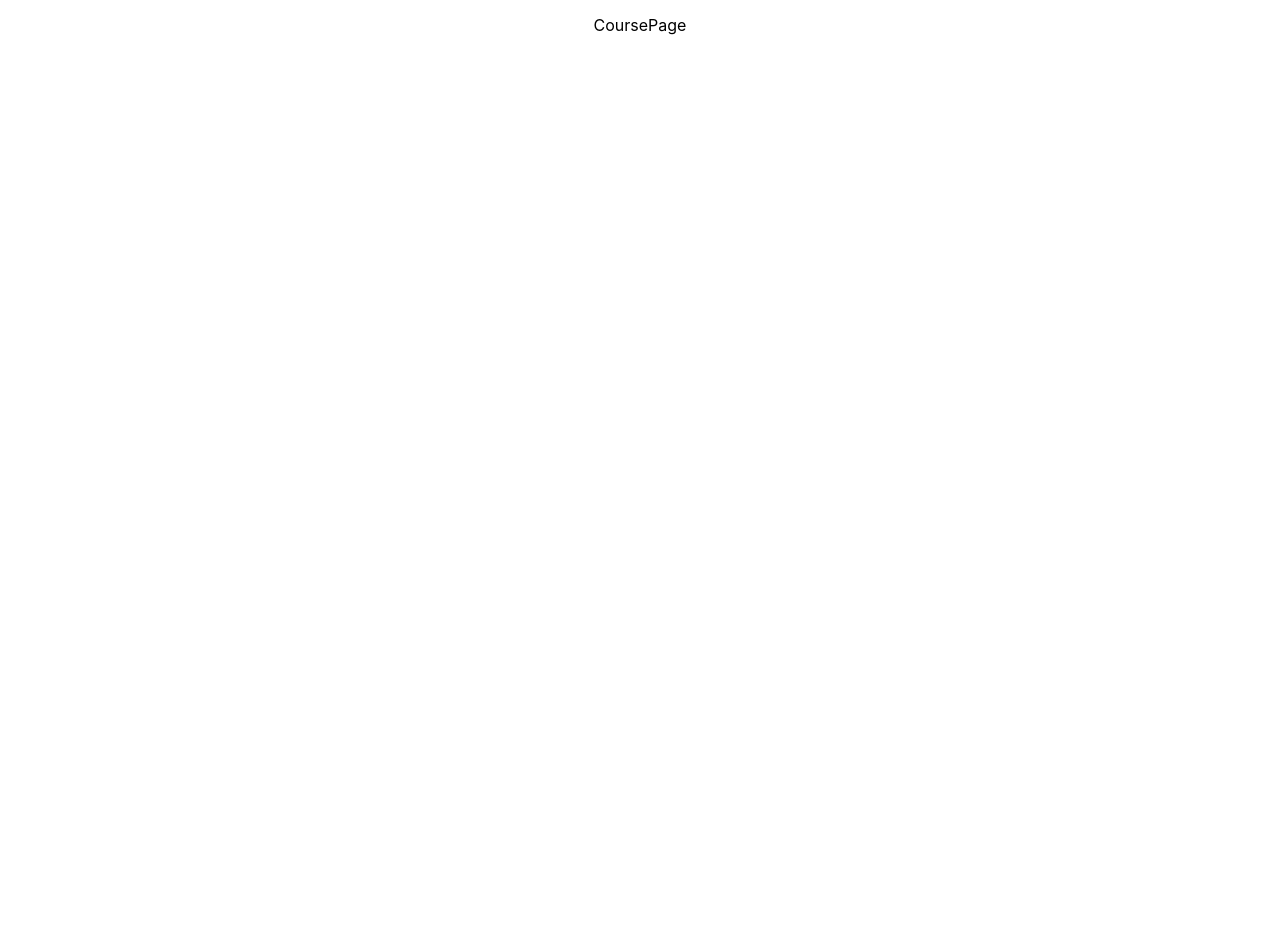
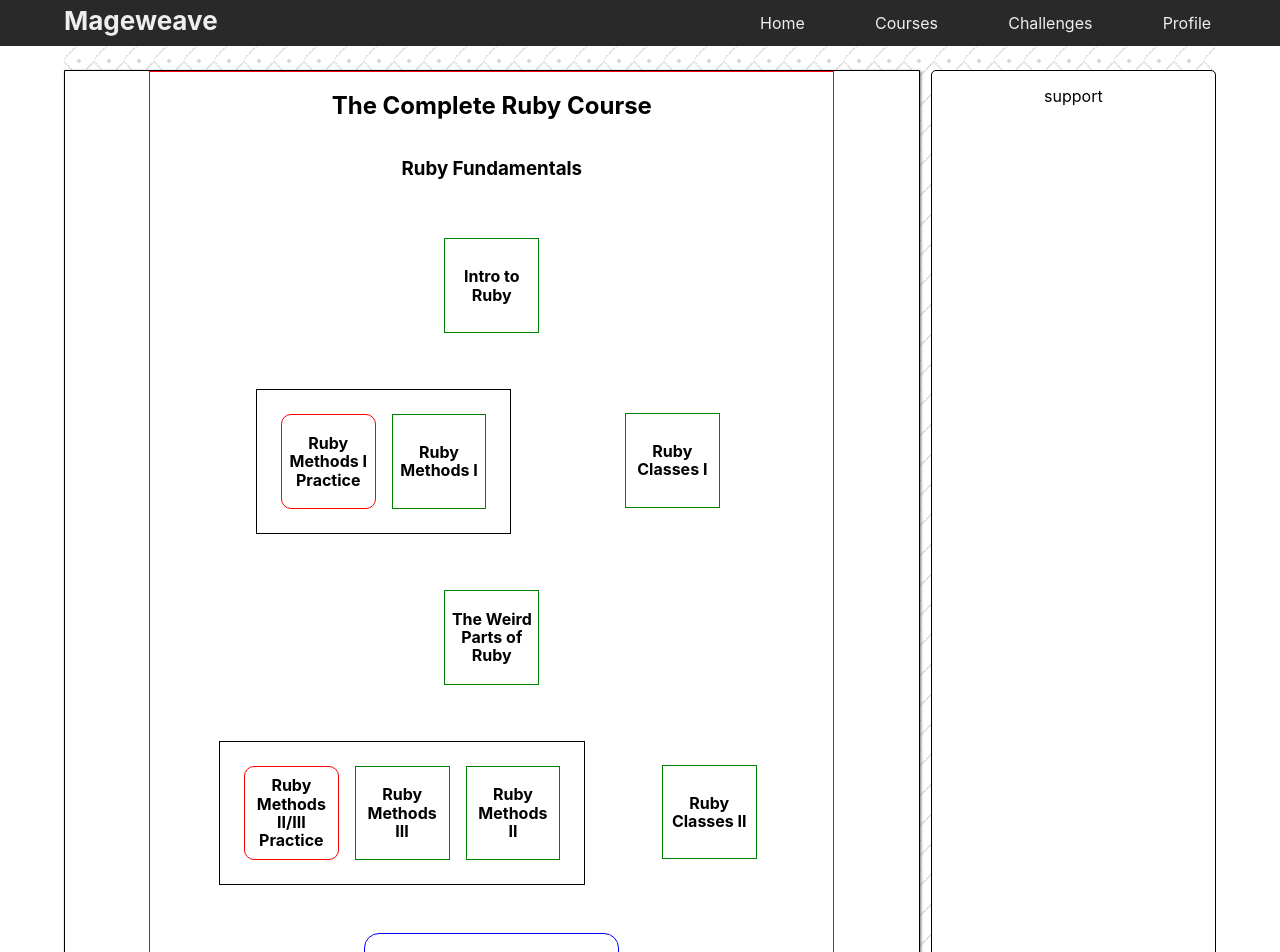
Before and after one commit to KevinKra/mageweave, a React (Create React App) app: page /courses in a window 1280 px wide. Shown: the top 952 px of the page. Before the commit the page ends 800 px from the top, so only its background shows below. Built offline with nearby package versions, Linux system fonts and the light colour scheme.

Commit message:
Populate CoursePage with mock content

```diff
--- a/src/pages/CoursePage/CoursePage.js
+++ b/src/pages/CoursePage/CoursePage.js
@@ -1,11 +1,59 @@
 import React, { Component } from 'react'
+import NavBar from '../../components/NavBar/NavBar';
+import LessonLink from '../../components/Course/LessonLink/LessonLink';
+import "./CoursePage.scss";
+import PracticeLink from '../../components/Course/PracticeLink/PracticeLink';
+import TestLink from '../../components/Course/TestLink/TestLink';
 
 export default class CoursePage extends Component {
   render() {
     return (
-      <div className="CoursePage">
-        <p>CoursePage</p>
-      </div>
+      <section className="CoursePage">
+        <NavBar />
+        <article className="course-page-content">
+            <section className="course-overview">
+              <div className="course-section">
+                <h2>The Complete Ruby Course</h2>
+                <div className="chapter-container">
+                  <h3>Ruby Fundamentals</h3>
+                  <div className="sub-chapter-level">
+                    <LessonLink name="Intro to Ruby"/>
+                  </div>
+                  <div className="sub-chapter-level">
+                    <div className="sibling-topics">
+                      <PracticeLink name="Ruby Methods I Practice" />
+                      <LessonLink name="Ruby Methods I"/>
+                    </div>
+                    <LessonLink name="Ruby Classes I"/>
+                  </div>
+                  <div className="sub-chapter-level">
+                    <LessonLink name="The Weird Parts of Ruby" />
+                  </div>
+                  <div className="sub-chapter-level">
+                    <div className="sibling-topics">
+                      <PracticeLink name="Ruby Methods II/III Practice" />
+                      <LessonLink name="Ruby Methods III"/>
+                      <LessonLink name="Ruby Methods II"/>
+                    </div>
+                    <LessonLink name="Ruby Classes II"/>
+                  </div>
+                  <div className="sub-chapter-level">
+                    <TestLink name="Ruby Fundamentals Test"/>
+                  </div>
+                </div>
+                <div className="chapter-container">
+                  <p>Chapter Title</p>
+                </div>
+                <div className="chapter-container">
+                  <p>Chapter Title</p>
+                </div>
+              </div>
+            </section>
+            <section className="support-content">
+              <p>support</p>
+            </section>
+        </article>
+      </section>
     )
   }
 }
--- a/src/pages/CoursePage/CoursePage.scss
+++ b/src/pages/CoursePage/CoursePage.scss
@@ -22,9 +22,22 @@
     width: 80%;
   }
   .chapter-container {
-    border: 1px solid blue;
-    height: 100vh;
+    display: flex;
+    flex-direction: column;
+    align-items: center;
+    // height: 100vh;
     margin-bottom: 1rem;
+  }
+  .sub-chapter-level {
+    display: flex;
+    justify-content: space-evenly;
+    margin: 1rem;
+    width: 100%;
+  }
+  .sibling-topics {
+    display: flex;
+    border: 1px solid black;
+    padding: 0 1rem;
   }
   .support-content {
     @include card-template-1-flat;
--- a/src/styles/mixins.scss
+++ b/src/styles/mixins.scss
@@ -97,3 +97,15 @@
     rgba(41, 41, 41, 0) 100%
   );
 }
+
+@mixin course-link-template {
+  display: flex;
+  justify-content: center;
+  align-items: center;
+  height: 5rem;
+  padding: 0.4rem;
+  margin: 1.5rem 0.5rem;
+  &:hover {
+    cursor: pointer;
+  }
+}
```
